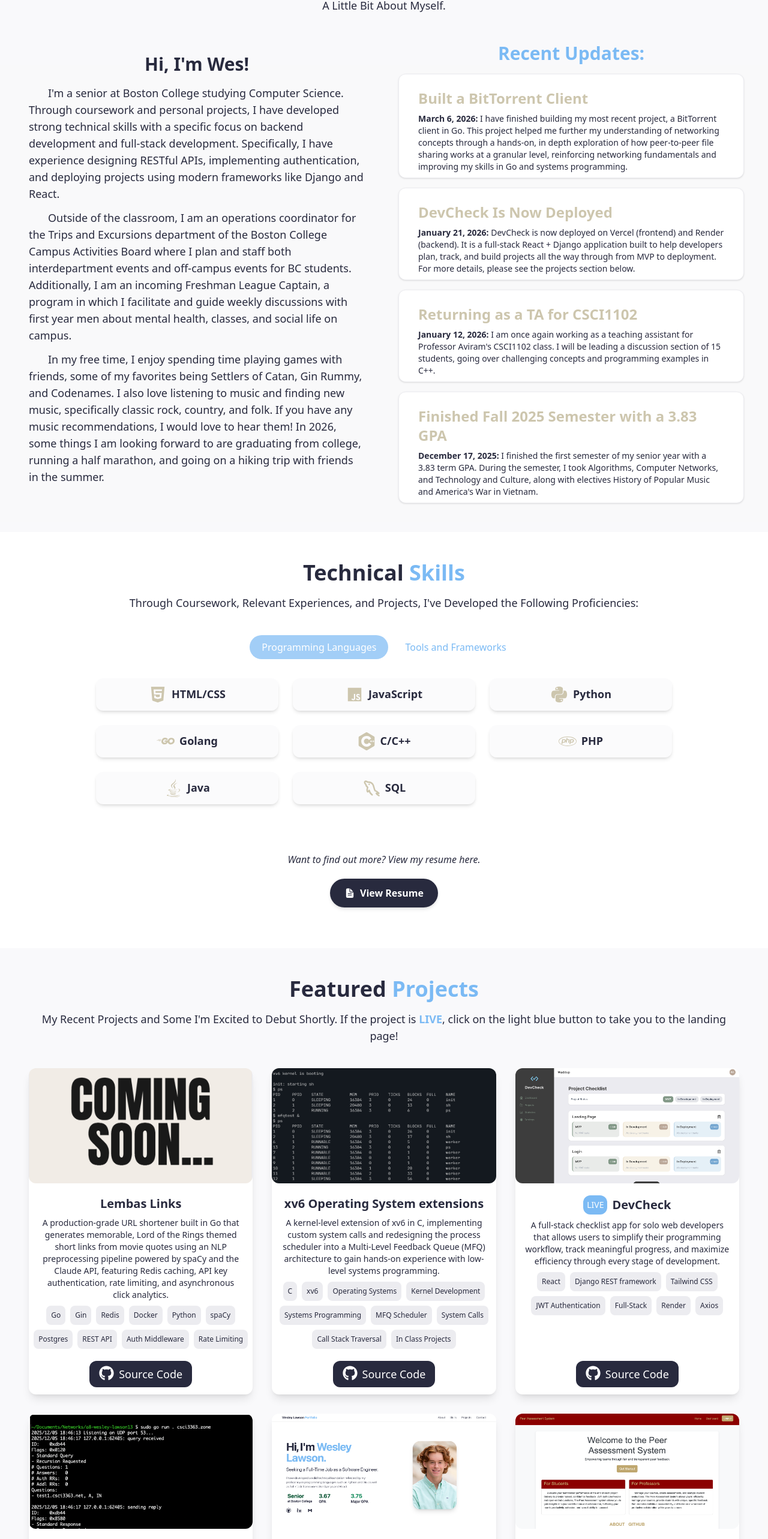
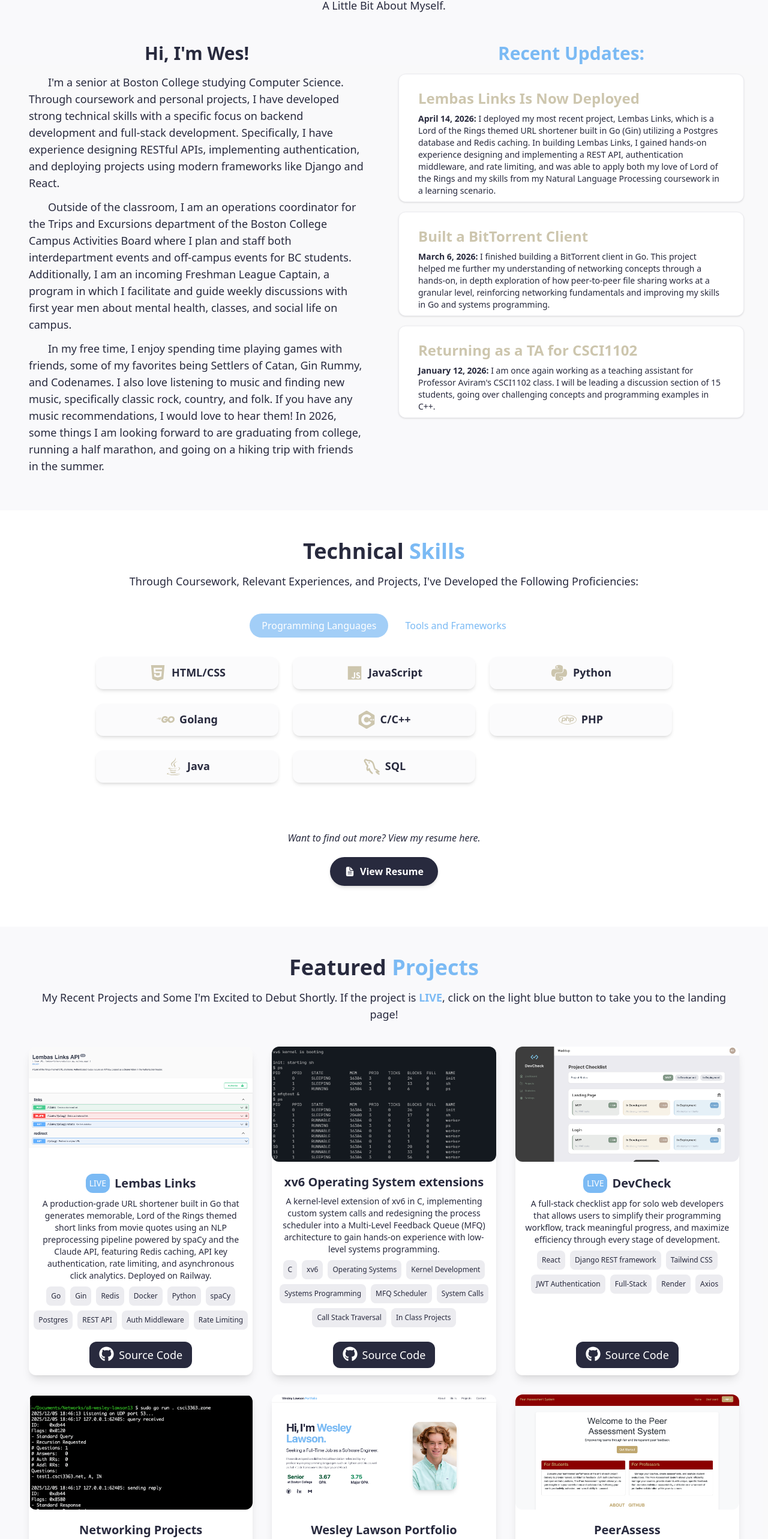
Before and after one commit to wesley-lawson13/WesleyLawsonPortfolio, a React (Vite) app in the folder Portfolio/: page / in a window 1280 px wide. Shown: the part 909-3475 px from the top of the page at 60% size. Built offline with nearby package versions, Linux system fonts and the light colour scheme.

Commit message:
Updating projects section, about updates section and dead imports

```diff
--- a/Portfolio/src/components/AboutSection.jsx
+++ b/Portfolio/src/components/AboutSection.jsx
@@ -1,28 +1,21 @@
-import { BookOpenCheck, ClockFading, Code, Dock } from "lucide-react";
 import { Card, CardContent } from "./ui/Card";
 
 export const AboutSection = () => {
-  // TODO: Add Lembas Links and remove DevCheck once the API is deployed.
   const cardInfo = [
+    {
+      header: "Lembas Links Is Now Deployed",
+      date: "April 14, 2026",
+      info: "I deployed my most recent project, Lembas Links, which is a Lord of the Rings themed URL shortener built in Go (Gin) utilizing a Postgres database and Redis caching. In building Lembas Links, I gained hands-on experience designing and implementing a REST API, authentication middleware, and rate limiting, and was able to apply both my love of Lord of the Rings and my skills from my Natural Language Processing coursework in a learning scenario.",
+    },
     {
       header: "Built a BitTorrent Client",
       date: "March 6, 2026",
-      info: "I have finished building my most recent project, a BitTorrent client in Go. This project helped me further my understanding of networking concepts through a hands-on, in depth exploration of how peer-to-peer file sharing works at a granular level, reinforcing networking fundamentals and improving my skills in Go and systems programming.",
-    },
-    {
-      header: "DevCheck Is Now Deployed",
-      date: "January 21, 2026",
-      info: "DevCheck is now deployed on Vercel (frontend) and Render (backend). It is a full-stack React + Django application built to help developers plan, track, and build projects all the way through from MVP to deployment. For more details, please see the projects section below.",
+      info: "I finished building a BitTorrent client in Go. This project helped me further my understanding of networking concepts through a hands-on, in depth exploration of how peer-to-peer file sharing works at a granular level, reinforcing networking fundamentals and improving my skills in Go and systems programming.",
     },
     {
       header: "Returning as a TA for CSCI1102",
       date: "January 12, 2026",
       info: "I am once again working as a teaching assistant for Professor Aviram's CSCI1102 class. I will be leading a discussion section of 15 students, going over challenging concepts and programming examples in C++.",
-    },
-    {
-      header: "Finished Fall 2025 Semester with a 3.83 GPA",
-      date: "December 17, 2025",
-      info: "I finished the first semester of my senior year with a 3.83 term GPA. During the semester, I took Algorithms, Computer Networks, and Technology and Culture, along with electives History of Popular Music and America's War in Vietnam.",
     },
   ];
 
--- a/Portfolio/src/components/ContactSection.jsx
+++ b/Portfolio/src/components/ContactSection.jsx
@@ -45,7 +45,7 @@ export const ContactSection = () => {
             for more updates coming soon.
           </i>
           <p className="text-dark">
-            <b>Last Update:</b> April 13, 2026
+            <b>Last Update:</b> April 14, 2026
           </p>
         </div>
       </div>
--- a/Portfolio/src/components/ProjectsSection.jsx
+++ b/Portfolio/src/components/ProjectsSection.jsx
@@ -5,8 +5,8 @@ const projects = [
   {
     id: 1,
     title: "Lembas Links",
-    description: "A production-grade URL shortener built in Go that generates memorable, Lord of the Rings themed short links from movie quotes using an NLP preprocessing pipeline powered by spaCy and the Claude API, featuring Redis caching, API key authentication, rate limiting, and asynchronous click analytics.",
-    image: "/projects/ComingSoon.png",
+    description: "A production-grade URL shortener built in Go that generates memorable, Lord of the Rings themed short links from movie quotes using an NLP preprocessing pipeline powered by spaCy and the Claude API, featuring Redis caching, API key authentication, rate limiting, and asynchronous click analytics. Deployed on Railway.",
+    image: "/projects/Lembas-Links.png",
     tags: [
       "Go",
       "Gin",
@@ -20,8 +20,8 @@ const projects = [
       "Rate Limiting"
     ],
     githubUrl: "https://github.com/wesley-lawson13/lembas-links",
-    deployedOrDemo: false,
-    liveUrl: null
+    deployedOrDemo: true,
+    liveUrl: "https://lembas-links-production.up.railway.app/swagger/index.html"
   },
   {
     id: 2,
```
Also changed, not shown: Portfolio/public/projects/Lembas-Links.png (added).
